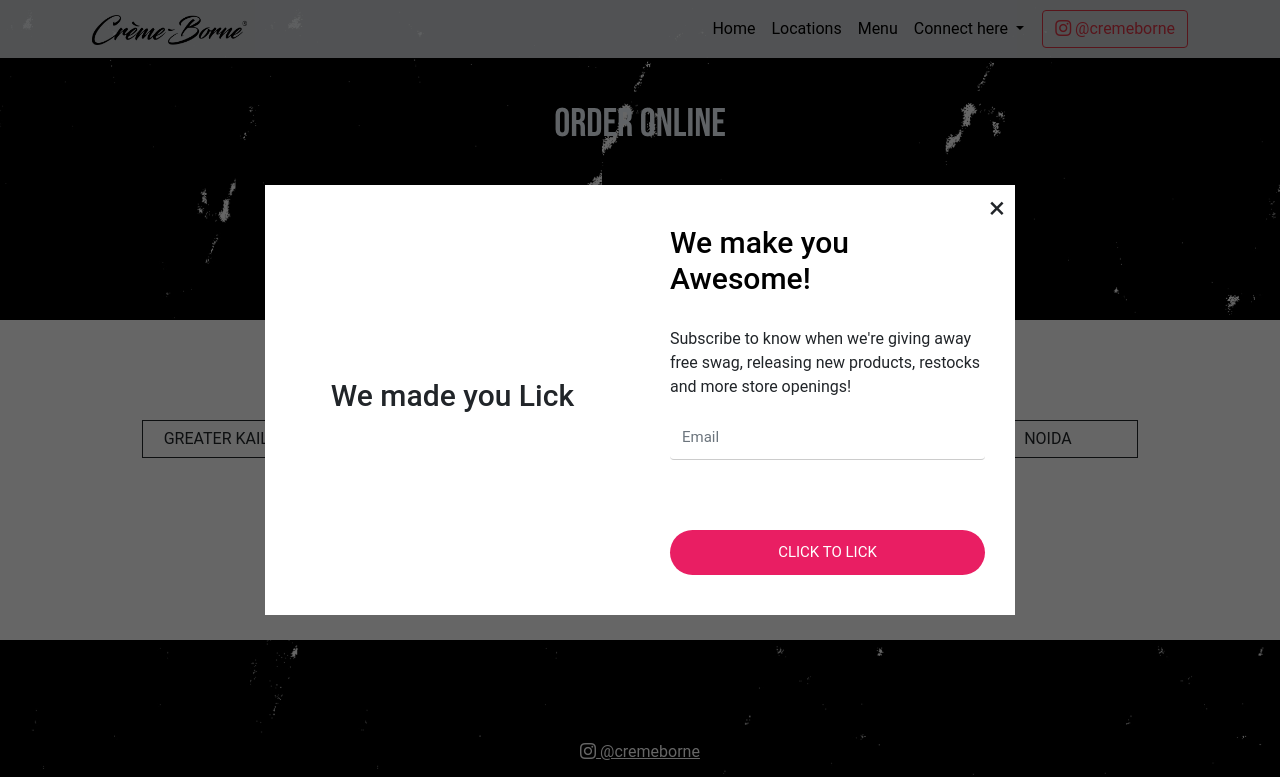
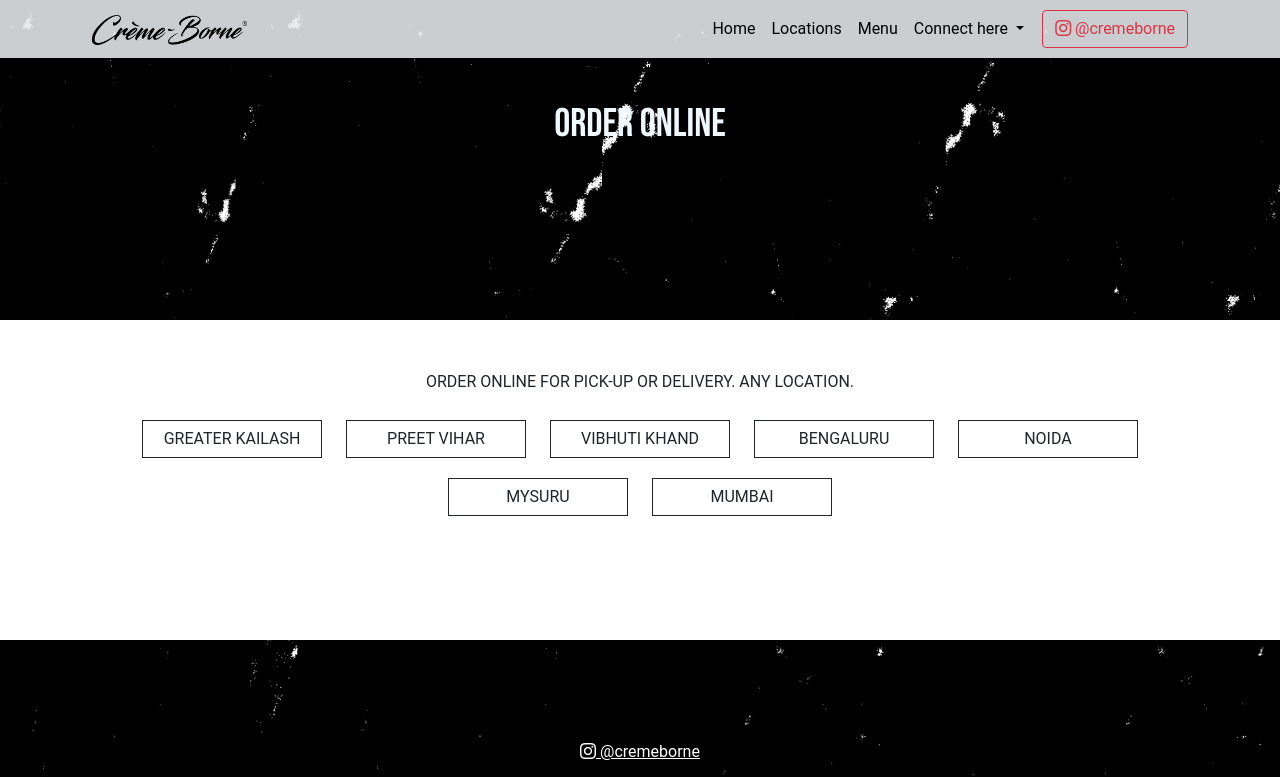
Before and after one commit to CropShop-Utkarsh/cremebourne, a plain HTML site: page menu.htm in a window 1280 px wide. Shown: the top 777 px of the page. Drawn offline with nearby package versions, Linux system fonts and the light colour scheme; no server answers.

Commit message:
Update menu.htm

```diff
--- a/menu.htm
+++ b/menu.htm
@@ -76,54 +76,6 @@
         </div>
       </nav>
 
-      <div class="login-popup">
-        <div class="box">
-           <div class="img-area">
-             <div class="img">
-               <img src="assets/img/gif-newsletter.gif" height="500px" alt="...">
-             </div>
-             <h1>We made you Lick</h1>
-           </div>
-           <div class="form">
-             <div class="close">&times;</div>
-             <h1>We make you Awesome!</h1>
-             <p>Subscribe to know when we're giving away free swag, releasing new products, restocks and more store openings!</p>
-             <form>
-               <div class="form-group">
-                 <input type="text" placeholder="Email" class="form-control">
-               </div>
-               <button type="button" class="btn">Click to lick</button>
-             </form>
-           </div>
-        </div>
-     </div>
-
-     <script>
-      const loginPopup = document.querySelector(".login-popup");
-      const close = document.querySelector(".close");
-      window.addEventListener("load",function(){
-       showPopup();
-       // setTimeout(function(){
-       //   loginPopup.classList.add("show");
-       // },5000)
-      })
-      function showPopup(){
-            const timeLimit = 3 // seconds;
-            let i=0;
-            const timer = setInterval(function(){
-             i++;
-             if(i == timeLimit){
-              clearInterval(timer);
-              loginPopup.classList.add("show");
-             }
-             console.log(i)
-            },1000);
-      }
-      close.addEventListener("click",function(){
-        loginPopup.classList.remove("show");
-      })
-     </script>
-
     <section id="parallax-bg">
         <div class="container">
           <h1>Order Online</h1>
```
Lines whose indentation alone changed are shown as unchanged.
